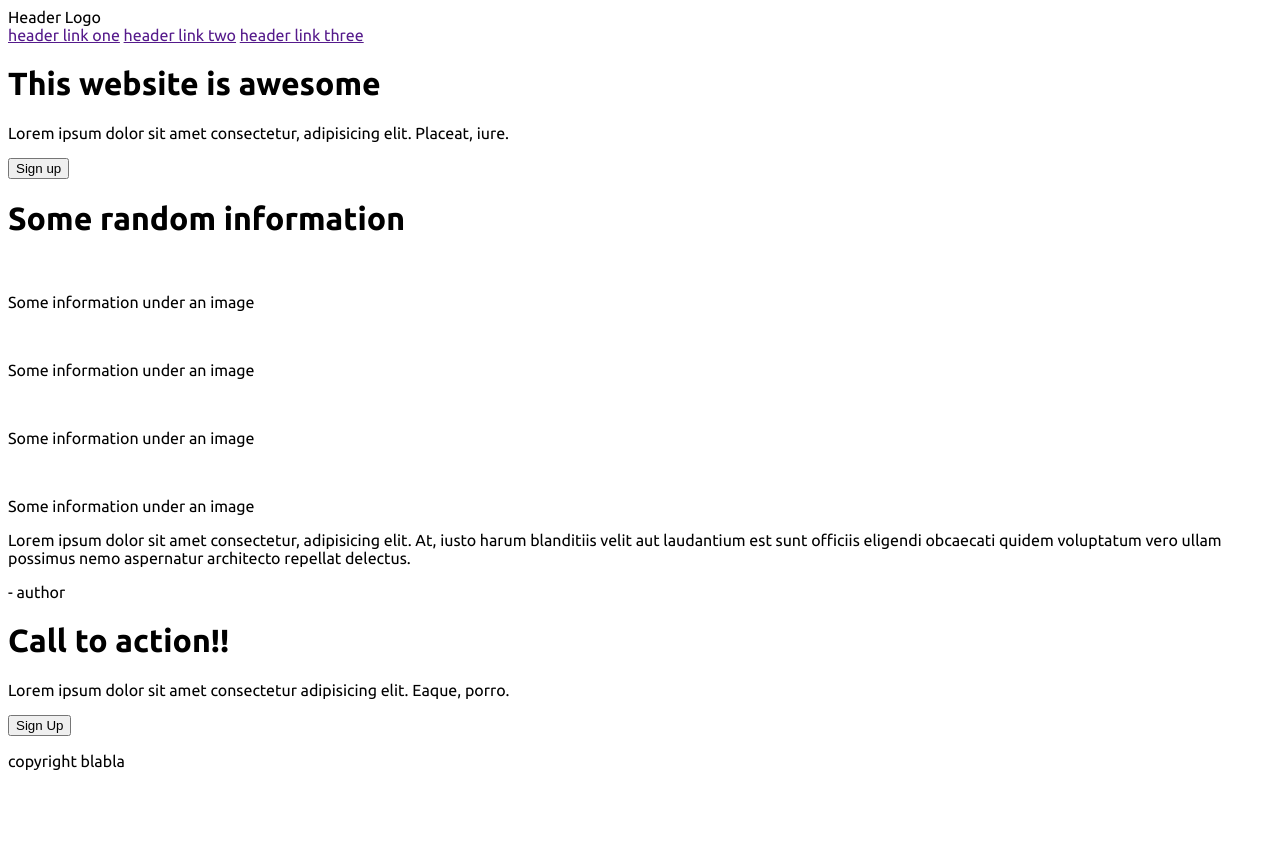
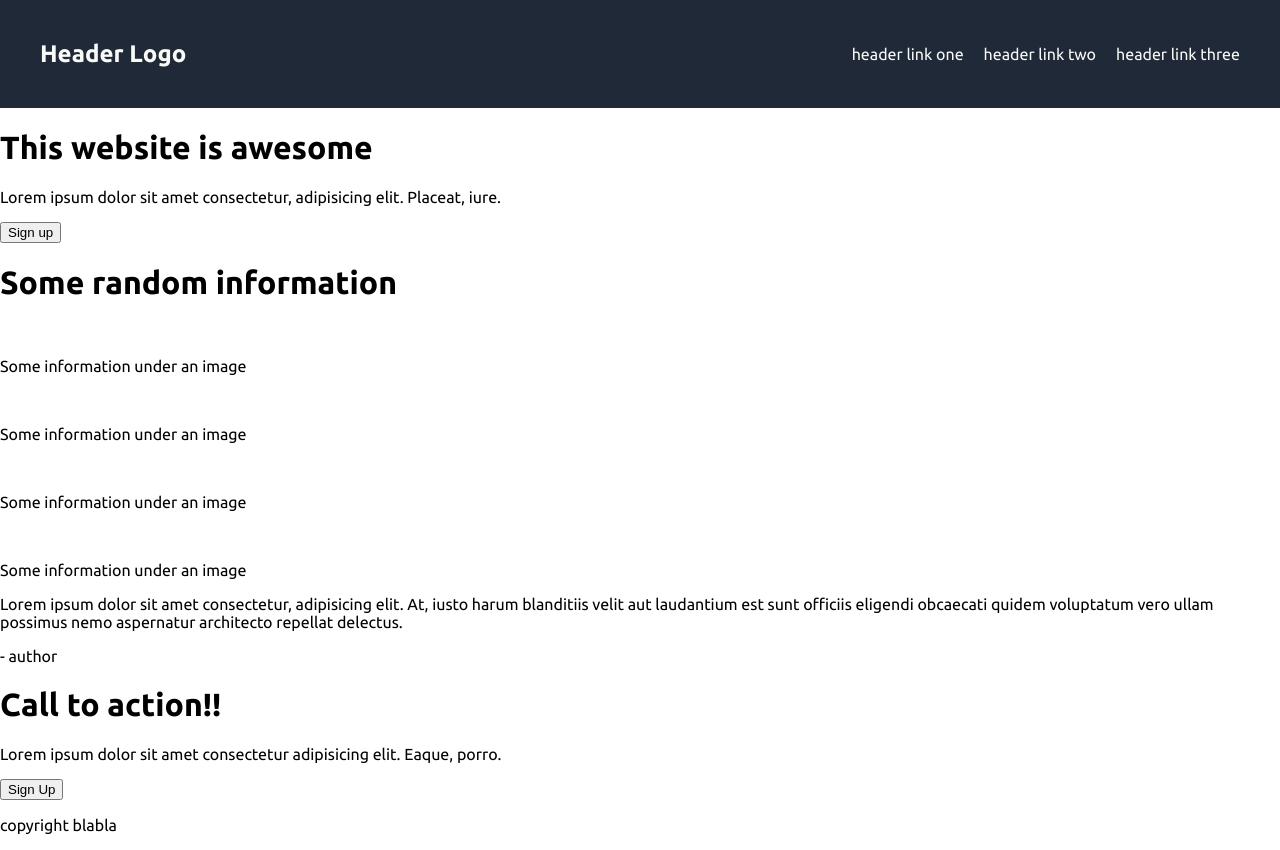
Before and after one commit to zuzannazahorska/odin-landing-page, a plain HTML site: page index.html in a window 1280 px wide. Before the commit the page ends 800 px from the top, so only its background shows below. Drawn offline with Linux system fonts and the light colour scheme.

Commit message:
add header styling

```diff
--- a/index.html
+++ b/index.html
@@ -12,9 +12,7 @@
     <link href="https://fonts.googleapis.com/css2?family=Ubuntu:ital,wght@0,400;0,700;1,300&display=swap" rel="stylesheet">
 </head>
 <body>
-    <!-- Header (navbar), content1, content2, content 3, content4, footer -->
-    <!-- Header -->
-    <header>
+    <div class="content">
         <nav>
             <div class="header-logo">Header Logo</div>
             <div class="header-links">
@@ -23,7 +21,6 @@
                 <a href="">header link three</a>
             </div>
         </nav>
-    </header>
     <!-- Main -->
     <main>
         <!-- Hero -->
@@ -78,5 +75,6 @@
     <footer>
         <p>copyright blabla</p>
     </footer>
+</div>
 </body>
 </html>
--- a/styles.css
+++ b/styles.css
@@ -1,3 +1,29 @@
 body {
     font-family: 'Ubuntu', sans-serif;
+    margin: 0;
 }
+
+nav {
+    background-color: #1f2937;
+    color: #f9faf8;
+    padding: 40px;
+    display: flex;
+    justify-content: space-between;
+    align-items: center;
+}
+
+.header-logo {
+    font-size: 24px;
+    font-weight: bold;
+}
+
+.header-links {
+    display: flex;
+    gap: 20px;
+}
+
+.header-links a {
+    list-style: none;
+    color: #f9faf8;
+    text-decoration: none;
+}
```
